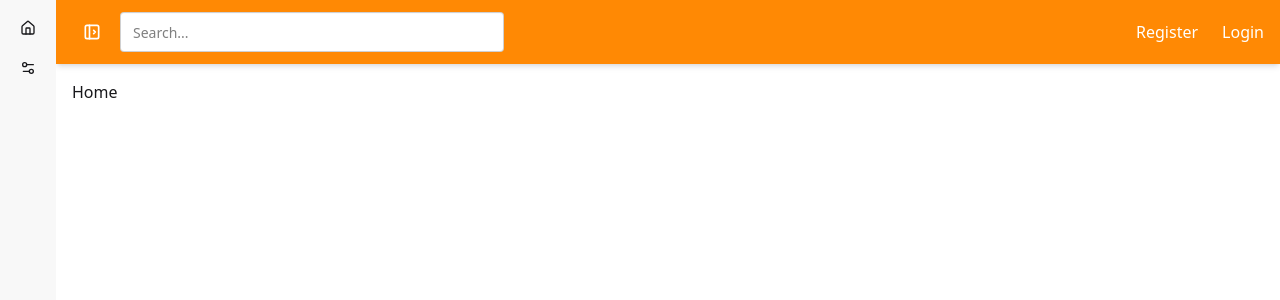
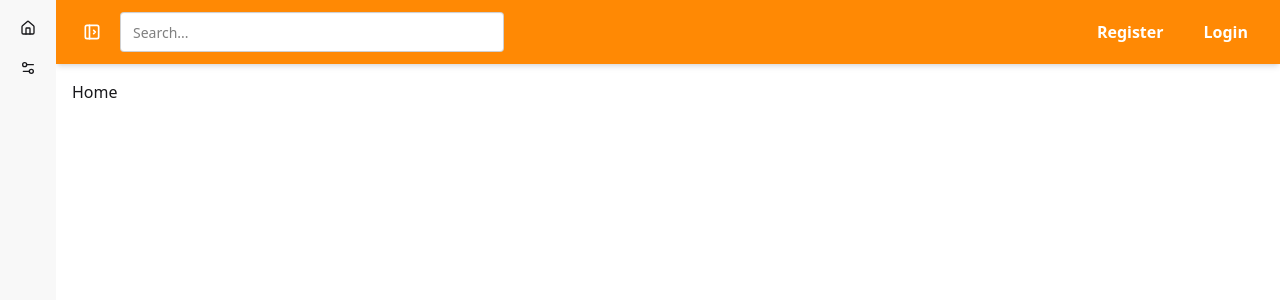
Before and after one commit to rezwankhandakar/lbts-os-client, a React (Vite) app: page / in a window 1280 px wide. Shown: the top 300 px of the page. Built offline with nearby package versions, Linux system fonts and the light colour scheme; no server answers.

Commit message:
update navbar and profile

```diff
--- a/package.json
+++ b/package.json
@@ -17,6 +17,7 @@
     "react-dom": "^19.2.0",
     "react-hook-form": "^7.71.1",
     "react-hot-toast": "^2.6.0",
+    "react-icons": "^5.5.0",
     "react-router": "^7.13.0",
     "tailwindcss": "^4.1.18"
   },
--- a/src/Layout/RootLayout.jsx
+++ b/src/Layout/RootLayout.jsx
@@ -1,5 +1,5 @@
 import React from 'react';
-import { Link, Outlet, useNavigate } from 'react-router';
+import { Link, NavLink, Outlet, useNavigate } from 'react-router';
 import useAuth from '../hooks/useAuth';
 import toast from 'react-hot-toast';
 
@@ -62,26 +62,42 @@ const RootLayout = () => {
               />
             </div>
 
-            {/* Right */}
-            <div className="flex items-center gap-3 md:gap-6 ml-auto">
-              {/* Register */}
+
+            <div className="flex items-center gap-2 md:gap-4 ml-auto">
+
+              {/* ================= Desktop Auth Links ================= */}
               {!user && (
-                <Link className="hidden sm:block font-medium hover:underline" to="/register">
+                <div className="hidden sm:flex items-center gap-2">
+                  <NavLink
+                    to="/register"
+                    className={({ isActive }) =>
+                      `px-3 md:px-4 py-1.5 rounded-lg font-semibold transition ${isActive
+                        ? "bg-white text-orange-500"
+                        : "text-white hover:bg-white/20"
+                      }`
+                    }
+                  >
                     Register
-                </Link>
+                  </NavLink>
+
+                  <NavLink
+                    to="/login"
+                    className={({ isActive }) =>
+                      `px-3 md:px-4 py-1.5 rounded-lg font-semibold transition ${isActive
+                        ? "bg-white text-orange-500"
+                        : "text-white hover:bg-white/20"
+                      }`
+                    }
+                  >
+                    Login
+                  </NavLink>
+                </div>
               )}
 
-              {/* Login */}
-              {!user && (
-                <Link className="hidden sm:block font-medium hover:underline" to="/login">
-                  Login
-                </Link>
-              )}
-
-              {/* Username */}
+              {/* ================= Username (Desktop only) ================= */}
               {user && (
                 <h2
-                  className="hidden md:flex text-2xl font-bold
+                  className="hidden sm:block md:text-xl lg:text-2xl font-bold
       bg-gradient-to-r from-blue-800 to-purple-700
       bg-clip-text text-transparent"
                 >
@@ -89,9 +105,57 @@ const RootLayout = () => {
                 </h2>
               )}
 
-              {/* Profile dropdown */}
+              {/* ================= Avatar Dropdown ================= */}
+              {(user || !user) && (
+                <div className="dropdown dropdown-end sm:hidden">
+                  <div tabIndex={0} role="button">
+                    <img
+                      src={
+                        user?.photoURL ||
+                        "https://i.ibb.co/4pDNDk1/avatar.png"
+                      }
+                      className="w-9 h-9 rounded-full object-cover border-2 border-white cursor-pointer"
+                    />
+                  </div>
+
+                  <ul
+                    tabIndex={0}
+                    className="dropdown-content menu bg-base-100 rounded-box w-44 p-2 shadow text-black"
+                  >
+                    {!user && (
+                      <>
+                        <li>
+                          <NavLink to="/register">Register</NavLink>
+                        </li>
+                        <li>
+                          <NavLink to="/login">Login</NavLink>
+                        </li>
+                      </>
+                    )}
+
                     {user && (
-                <div className="dropdown dropdown-end">
+                      <>
+                        <li>
+                          <NavLink to="/profile">Profile</NavLink>
+                        </li>
+
+                        <li>
+                          <button
+                            onClick={handleLogOut}
+                            className="text-red-500"
+                          >
+                            Logout
+                          </button>
+                        </li>
+                      </>
+                    )}
+                  </ul>
+                </div>
+              )}
+
+              {/* ================= Desktop Avatar (User only) ================= */}
+              {user && (
+                <div className="hidden sm:block dropdown dropdown-end">
                   <div tabIndex={0} role="button">
                     <img
                       src={user?.photoURL || "https://i.ibb.co/4pDNDk1/avatar.png"}
@@ -101,23 +165,27 @@ const RootLayout = () => {
 
                   <ul
                     tabIndex={0}
-                    className="dropdown-content menu bg-base-100 rounded-box w-40 p-2 shadow text-black"
+                    className="dropdown-content menu bg-base-100 rounded-box w-44 p-2 shadow text-black"
                   >
+                    <li>
+                      <NavLink to="/profile">Profile</NavLink>
+                    </li>
 
                     <li>
                       <button
                         onClick={handleLogOut}
-  className="w-full px-3 py-2 rounded-lg border border-red-500 text-red-500
-  hover:bg-red-500 hover:text-white transition"
+                        className="text-red-500"
                       >
                         Logout
                       </button>
-
                     </li>
                   </ul>
                 </div>
               )}
             </div>
+
+
+
           </div>
         </nav>
 
--- /dev/null
+++ b/src/Pages/Profile.jsx
@@ -0,0 +1,48 @@
+import React from "react";
+import useAuth from "../hooks/useAuth";
+import { FiEdit } from "react-icons/fi";
+
+const Profile = () => {
+  const { user } = useAuth();
+
+  return (
+    <div className="min-h-screen flex items-center justify-center p-4">
+      <div className="card w-full max-w-lg bg-base-100 shadow-xl rounded-2xl">
+
+        {/* Cover */}
+        <div className="h-32 bg-gradient-to-r from-orange-400 to-orange-500 rounded-t-2xl"></div>
+
+        <div className="card-body items-center text-center relative">
+
+          {/* Avatar */}
+          <div className="-mt-20">
+            <img
+              src={user?.photoURL || "https://i.ibb.co/4pDNDk1/avatar.png"}
+              alt="profile"
+              className="w-32 h-32 rounded-full object-cover border-4 border-white shadow-md"
+            />
+          </div>
+
+          {/* Name */}
+          <h2 className="text-2xl font-bold mt-3">
+            {user?.displayName || "User Name"}
+          </h2>
+
+          {/* Email */}
+          <p className="text-gray-500">{user?.email}</p>
+
+
+          {/* Buttons */}
+          <div className="mt-6 flex gap-3">
+            <button className="btn btn-primary rounded-lg flex items-center gap-2">
+              <FiEdit /> Edit Profile
+            </button>
+
+          </div>
+        </div>
+      </div>
+    </div>
+  );
+};
+
+export default Profile;
--- a/src/Router/Routes.jsx
+++ b/src/Router/Routes.jsx
@@ -4,6 +4,7 @@ import ErrorPage from "../Pages/ErrorPage";
 import Home from "../Pages/Home";
 import Register from "../Pages/Register";
 import Login from "../Pages/Login";
+import Profile from "../Pages/Profile";
 
 export const router = createBrowserRouter([
   {
@@ -23,6 +24,10 @@ export const router = createBrowserRouter([
         {
           path: "/login",
           Component: Login
+        },
+        {
+          path: "/profile",
+          Component: Profile
         }
     ]
 
```
Also changed, not shown: 1 other file (tests, documents, lock files or other folders). Lines whose indentation alone changed are shown as unchanged.
